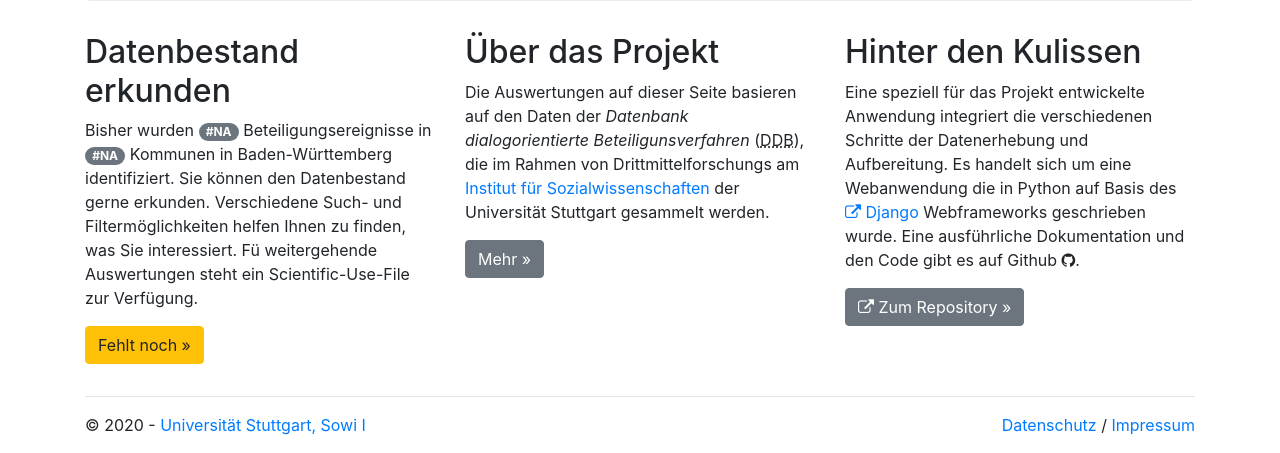
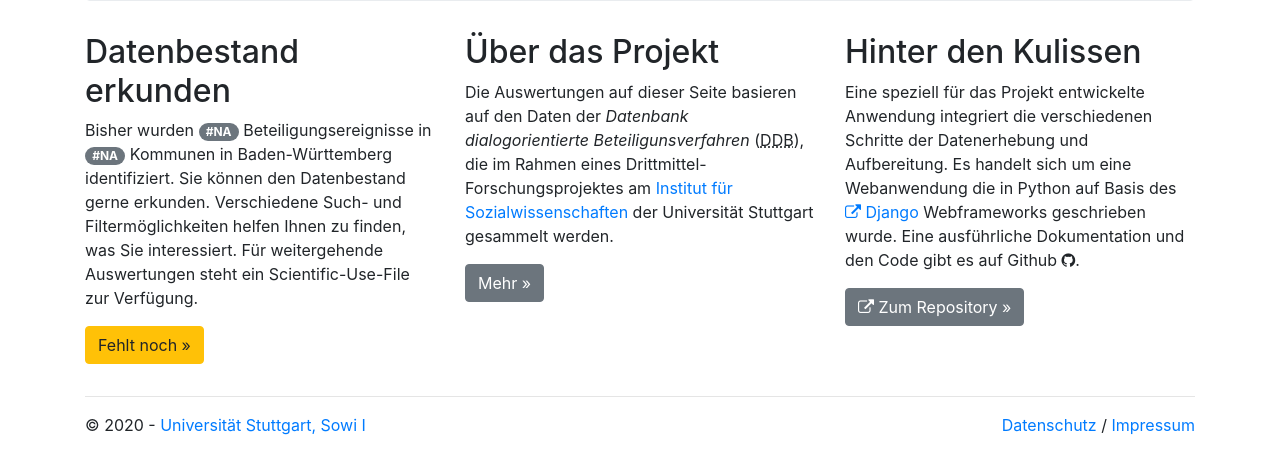
Before and after one commit to uweremer/ddb_webapp, a Django app: page / in a window 1280 px wide. Shown: the part 559-1012 px from the top of the page. Run offline with Django 3.2, Linux system fonts and the light colour scheme; some libraries are stand-ins or nearby versions.

Commit message:
minor und sitemap und robots

```diff
--- a/baseapp/templates/baseapp/index.html
+++ b/baseapp/templates/baseapp/index.html
@@ -17,19 +17,25 @@
 <div class="row">
     <div class="col-md-4">
         <h2>Datenbestand erkunden</h2> <!--TODO: Badges f&uuml;r Erhebnungsstand-->
-        <p>Bisher wurden <span class="badge badge-pill badge-secondary">#NA</span> Beteiligungsereignisse in <span class="badge badge-pill badge-secondary">#NA</span> Kommunen in Baden-W&uuml;rttemberg identifiziert. Sie k&ouml;nnen den Datenbestand gerne erkunden. Verschiedene Such- und Filterm&ouml;glichkeiten helfen Ihnen zu finden, was Sie interessiert. F&uuml; weitergehende Auswertungen steht ein Scientific-Use-File zur Verf&uuml;gung.
+        <p>Bisher wurden <span class="badge badge-pill badge-secondary">#NA</span> Beteiligungsereignisse in <span class="badge badge-pill badge-secondary">#NA</span>
+        Kommunen in Baden-W&uuml;rttemberg identifiziert. Sie k&ouml;nnen den Datenbestand gerne erkunden. Verschiedene Such- und Filterm&ouml;glichkeiten helfen Ihnen
+        zu finden, was Sie interessiert. F&uuml;r weitergehende Auswertungen steht ein Scientific-Use-File zur Verf&uuml;gung.
         </p>
         <p><a class="btn btn-warning" href="#">Fehlt noch &raquo;</a></p>
     </div>
     <div class="col-md-4">
         <h2>&Uuml;ber das Projekt</h2>
-        <p>Die Auswertungen auf dieser Seite basieren auf den Daten der <em>Datenbank dialogorientierte Beteiligunsverfahren</em> (<acronym title="Datenbank dialogorientierte Beteiligungsverfahren" xml:lang="de" lang="de">DDB</acronym>), die im Rahmen von Drittmittelforschungs am <a href="https://www.sowi.uni-stuttgart.de/" target="_blank">Institut f&uuml;r Sozialwissenschaften</a> der Universit&auml;t Stuttgart gesammelt werden.  </p>
+        <p>Die Auswertungen auf dieser Seite basieren auf den Daten der <em>Datenbank dialogorientierte Beteiligunsverfahren</em>
+        (<acronym title="Datenbank dialogorientierte Beteiligungsverfahren" xml:lang="de" lang="de">DDB</acronym>), die im Rahmen eines
+        Drittmittel-Forschungsprojektes am <a href="https://www.sowi.uni-stuttgart.de/" target="_blank">Institut f&uuml;r Sozialwissenschaften</a>
+        der Universit&auml;t Stuttgart gesammelt werden.  </p>
         <p><a class="btn btn-secondary" href="{% url 'projektbeschreibung' %}">Mehr &raquo;</a></p>
     </div>
     <div class="col-md-4">
         <h2>Hinter den Kulissen</h2>
         <p>
-        Eine speziell f&uuml;r das Projekt entwickelte Anwendung integriert die verschiedenen Schritte der Datenerhebung und Aufbereitung. Es handelt sich um eine Webanwendung die in Python auf Basis des <a href="https://www.djangoproject.com/" target="_blank"><span class="fa fa-external-link"></span> Django</a> Webframeworks geschrieben wurde.
+        Eine speziell f&uuml;r das Projekt entwickelte Anwendung integriert die verschiedenen Schritte der Datenerhebung und Aufbereitung. Es handelt sich um eine Webanwendung
+            die in Python auf Basis des <a href="https://www.djangoproject.com/" target="_blank"><span class="fa fa-external-link"></span> Django</a> Webframeworks geschrieben wurde.
         Eine ausf&uuml;hrliche Dokumentation und den Code gibt es auf Github <span class="fa fa-github"></span>.
         </p>
         <p><a class="btn btn-secondary" href="https://github.com/uweremer/ddb_webapp" target="_blank"><span class="fa fa-external-link"></span> Zum Repository &raquo;</a></p>
--- a/baseapp/templates/baseapp/navbar_distributor.html
+++ b/baseapp/templates/baseapp/navbar_distributor.html
@@ -17,6 +17,6 @@
           <a class="dropdown-item" href="#">nach Orten</a>
           <div class="dropdown-divider"></div>
           <a class="dropdown-item disabled" href="#">Scientific Use File</a>
-          <a class="dropdown-item disabled" href="#">Methode</a>
+          <!--<a class="dropdown-item disabled" href="#">Methode</a>-->
         </div>
       </li>
```
Also changed, not shown: ddb_showcase/templates/ddb_showcase/index1.html (deleted, +0 -9 lines), 3 other files.
